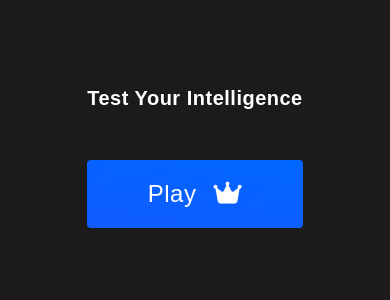
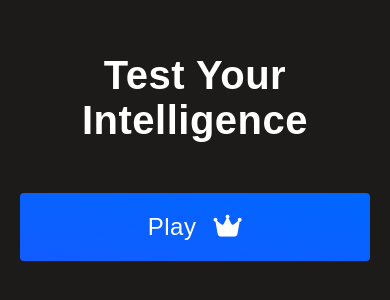
Before and after one commit to Code-Institute-Submissions/trevthedev777-javascriptQuizGameMultipleChoice, a plain HTML site: page index.html in a window 390 px wide. Shown: the part 260-560 px from the top of the page. Drawn offline with Linux system fonts and the light colour scheme.

Commit message:
add comments to html documents

```diff
--- a/assets/css/style.css
+++ b/assets/css/style.css
@@ -274,7 +274,7 @@ h2 {
 
     h1 {
         text-align: center;
-        font-size: 20px;
+        font-size: 4rem
     }
 
     p {
--- a/index.html
+++ b/index.html
@@ -13,7 +13,8 @@
     <title>Trevors Quiz Game</title>
 </head>
 <body>
-    <div class="container show">
+    <!-- Start game display -->
+    <div class="container">
         <div id="home" class="flex-column flex-center">
             <h1>Test Your Intelligence</h1>
             <a href="game.html" class="btn">Play <i class="fas fa-crown"></i></a>
```
Also changed, not shown: 404.html (+2 -1 lines), end.html (+5 -3 lines), game.html (+4 -0 lines), 1 other file.
